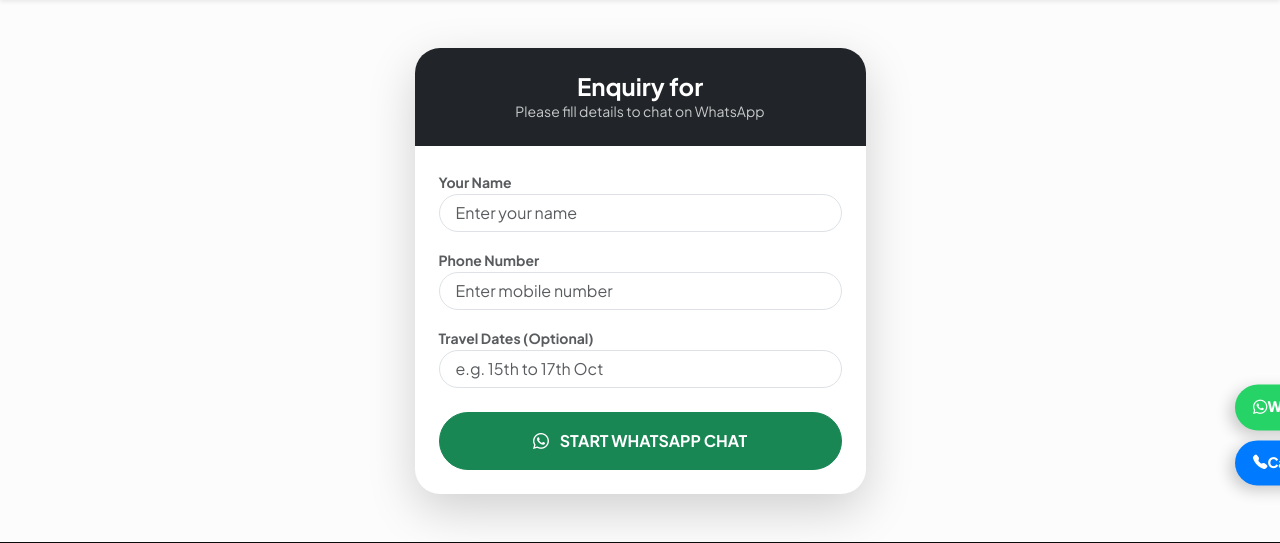
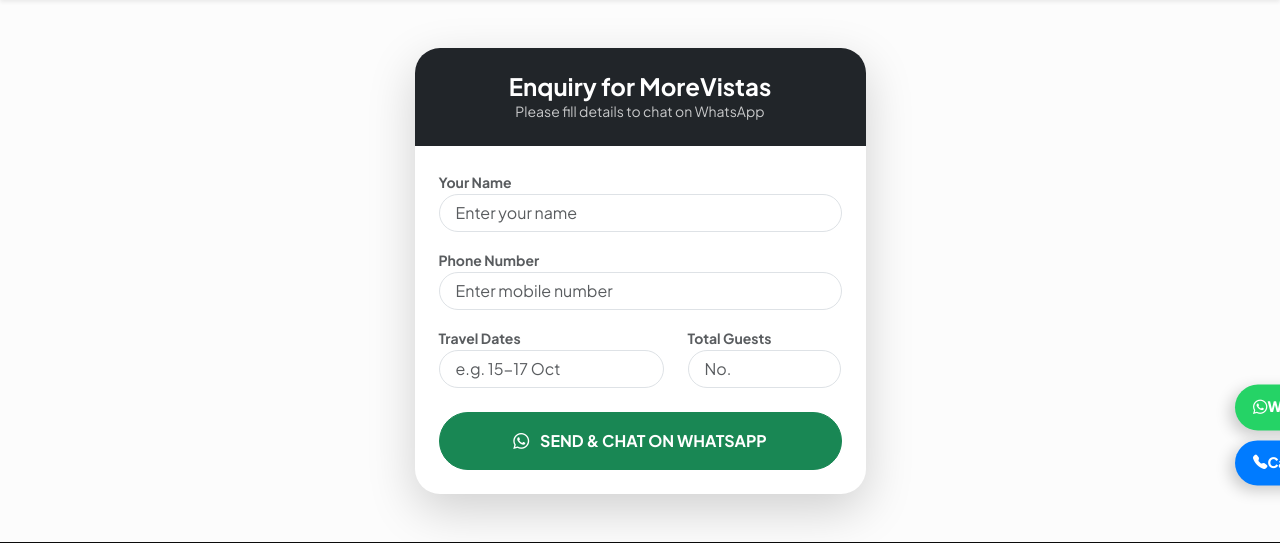
Before and after one commit to Vmtec1993/villa-saas, a Flask app: page /enquiry/1 in a window 1280 px wide. Shown: the part 85-628 px from the top of the page. Run offline with Flask 3, Linux system fonts and the light colour scheme.

Commit message:
Update enquiry.html

```diff
--- a/templates/enquiry.html
+++ b/templates/enquiry.html
@@ -5,13 +5,13 @@
         <div class="col-md-5">
             <div class="card border-0 shadow-lg" style="border-radius: 25px; overflow: hidden;">
                 <div class="bg-dark text-white p-4 text-center">
-                    <h4 class="fw-bold mb-0">Enquiry for {{ villa_name }}</h4>
+                    <!-- ✅ Villa ka naam dynamically dikhega -->
+                    <h4 class="fw-bold mb-0">Enquiry for {{ villa.Villa_Name if villa else 'MoreVistas' }}</h4>
                     <p class="small opacity-75 mb-0">Please fill details to chat on WhatsApp</p>
                 </div>
                 <div class="card-body p-4">
-                    <form action="/submit-enquiry" method="POST">
-                        <input type="hidden" name="villa_name" value="{{ villa_name }}">
-
+                    <!-- ✅ Action ko current URL par rakha hai -->
+                    <form method="POST">
                         <div class="mb-3">
                             <label class="small fw-bold text-muted">Your Name</label>
                             <input type="text" name="name" class="form-control rounded-pill px-3" placeholder="Enter your name" required>
@@ -22,13 +22,19 @@
                             <input type="tel" name="phone" class="form-control rounded-pill px-3" placeholder="Enter mobile number" required>
                         </div>
 
-                        <div class="mb-4">
-                            <label class="small fw-bold text-muted">Travel Dates (Optional)</label>
-                            <input type="text" name="dates" class="form-control rounded-pill px-3" placeholder="e.g. 15th to 17th Oct">
+                        <div class="row">
+                            <div class="col-md-7 mb-3">
+                                <label class="small fw-bold text-muted">Travel Dates</label>
+                                <input type="text" name="stay_dates" class="form-control rounded-pill px-3" placeholder="e.g. 15-17 Oct" required>
+                            </div>
+                            <div class="col-md-5 mb-3">
+                                <label class="small fw-bold text-muted">Total Guests</label>
+                                <input type="number" name="guests" class="form-control rounded-pill px-3" placeholder="No." required>
+                            </div>
                         </div>
 
-                        <button type="submit" class="btn btn-success w-100 rounded-pill py-3 fw-bold">
-                            <i class="bi bi-whatsapp me-2"></i> START WHATSAPP CHAT
+                        <button type="submit" class="btn btn-success w-100 rounded-pill py-3 fw-bold mt-2">
+                            <i class="bi bi-whatsapp me-2"></i> SEND & CHAT ON WHATSAPP
                         </button>
                     </form>
                 </div>
```
